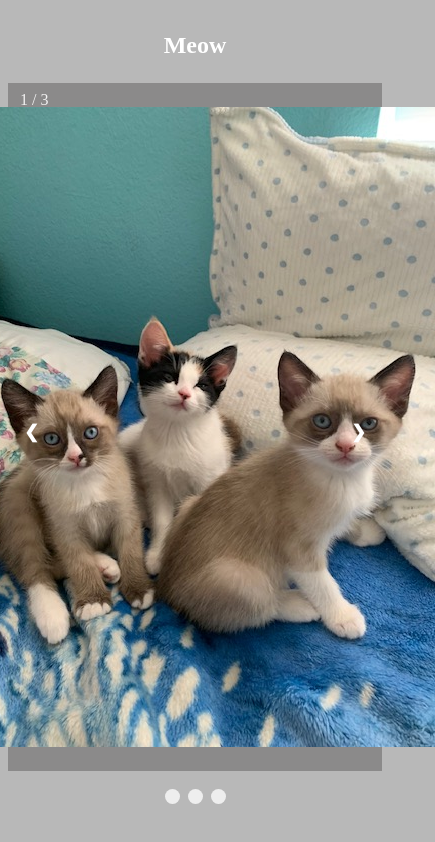
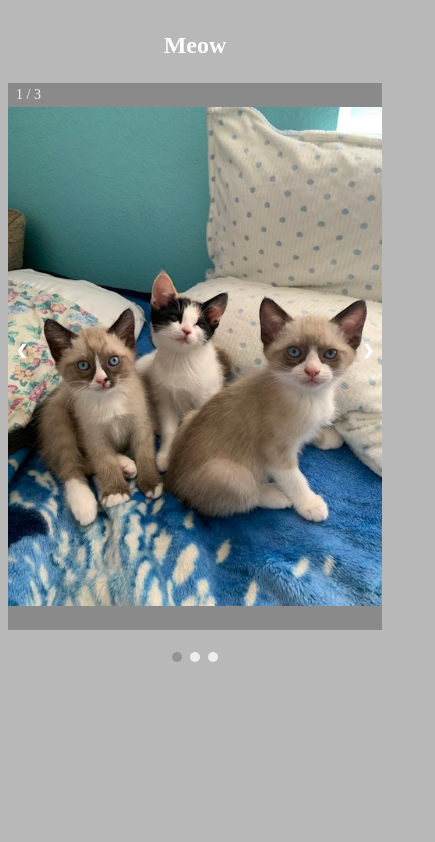
Before and after one commit to kennydn99/image-carousel, a plain HTML site: page index.html in a window 390 px wide. Shown: the whole page, 435 px wide, since content can reach past the window. Drawn offline with Linux system fonts and the light colour scheme.

Commit message:
Implement changing slides with dots & make mobile responsive

```diff
--- a/app.js
+++ b/app.js
@@ -1,23 +1,33 @@
 let slideNum = 0;
 const allSlides = document.querySelectorAll(".slide");
-console.log(allSlides.length);
+
 function nextSlide() {
   if (slideNum !== allSlides.length - 1) showSlide(++slideNum);
-  console.log("Going to next slide!", "slideNum is: ", slideNum);
 }
 
 function prevSlide() {
   if (slideNum !== 0) {
     showSlide(--slideNum);
-    console.log("Going to prev slide!", "slideNum is: ", slideNum);
   }
 }
 
 function showSlide(num) {
-  allSlides.forEach((slide, index) => {
+  allSlides.forEach((slide) => {
     if (!slide.classList.contains("hidden")) {
       slide.classList.toggle("hidden");
     }
   });
   allSlides[num].classList.toggle("hidden");
+  activateDot(num);
 }
+
+function activateDot(num) {
+  const allDots = document.querySelectorAll(".dot");
+  allDots.forEach((dot) => {
+    if (dot.classList.contains("active")) {
+      dot.classList.toggle("active");
+    }
+  });
+  allDots[num].classList.toggle("active");
+  slideNum = num;
+}
--- a/index.html
+++ b/index.html
@@ -30,9 +30,9 @@
 
     <!-- The dots/circles -->
     <div>
-      <span class="dot"></span>
-      <span class="dot"></span>
-      <span class="dot"></span>
+      <span class="dot active" onclick="showSlide(0)"></span>
+      <span class="dot" onclick="showSlide(1)"></span>
+      <span class="dot" onclick="showSlide(2)"></span>
     </div>
   </body>
 </html>
--- a/style.css
+++ b/style.css
@@ -66,9 +66,42 @@ p {
   background-color: #eeeeee;
   border-radius: 50%;
   display: inline-block;
-  transition: background-color 0.6s ease;
+  transition: background-color 0.3s ease;
+}
+
+.active,
+.dot:hover {
+  background-color: #949292;
 }
 
 .hidden {
   display: none;
 }
+
+/* Responsive styles */
+@media (max-width: 600px) {
+  .slider {
+    padding: 24px 0;
+  }
+
+  .prev,
+  .next {
+    font-size: 14px;
+    padding: 8px;
+  }
+
+  .number {
+    font-size: 14px;
+    padding: 4px 8px;
+  }
+
+  .dot {
+    height: 10px;
+    width: 10px;
+  }
+
+  img {
+    width: 100%;
+    height: auto;
+  }
+}
```
